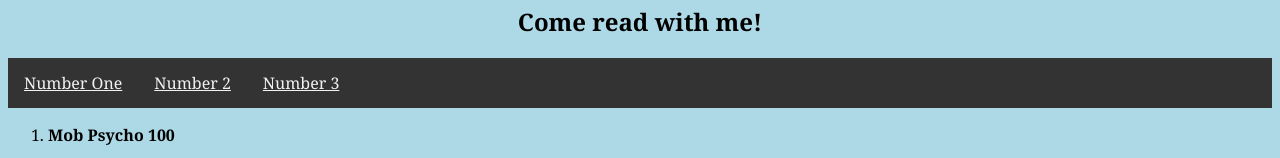
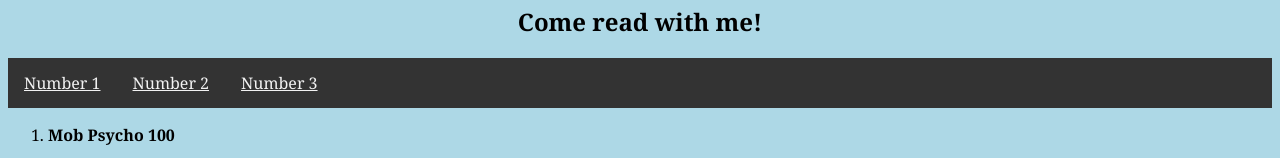
Before and after one commit to tarasherchok/lis351-tara.github.io, a plain HTML site: page index.html in a window 1280 px wide. Shown: the part 701-859 px from the top of the page. Drawn offline with Linux system fonts and the light colour scheme.

Commit message:
Update index.html

```diff
--- a/index.html
+++ b/index.html
@@ -19,7 +19,7 @@
 
 <h2>Come read with me!</h2>
 <nav>
-		<a href="mobpsycho.html">Number One</a>
+		<a href="mobpsycho.html">Number 1</a>
 		<a href="jujutsukaisen.html">Number 2</a>
 		<a href="fruitsbasket.html">Number 3</a>
 </nav>
```
